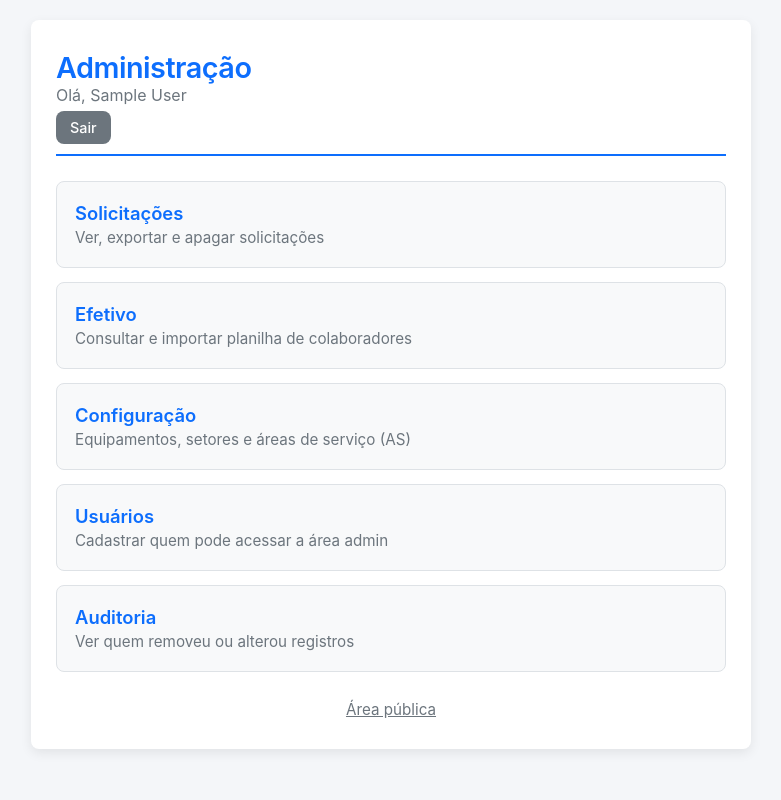
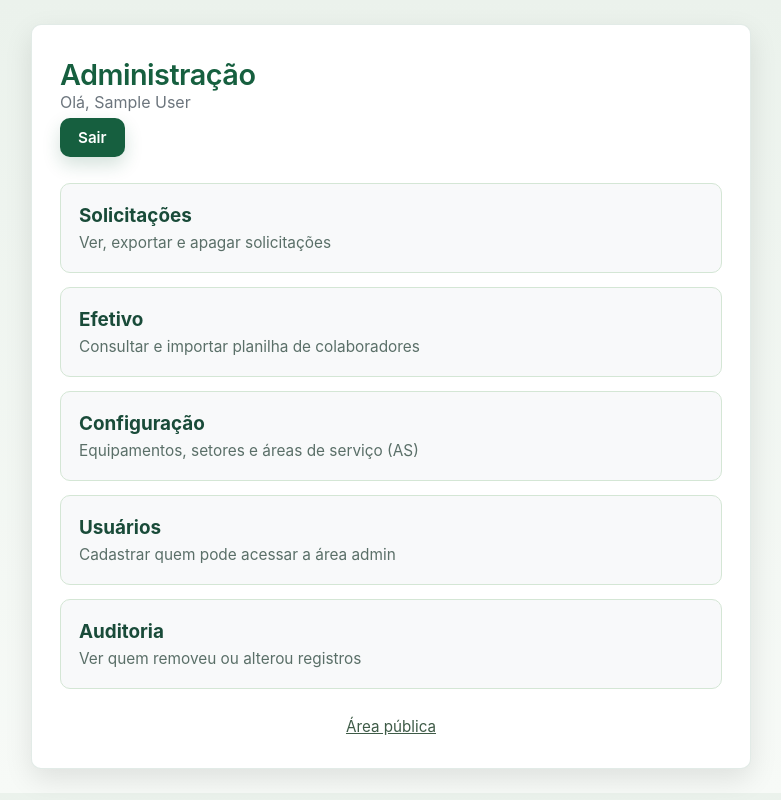
Before and after one commit to carloseduardo-code/gdhoraextra, a Flask app: page /admin in a window 1280 px wide. Shown: the whole page, without its empty margins (249-1030 px from the left). Run offline with Flask 3, Linux system fonts and the light colour scheme; the visitor is signed in with stand-in values (Sample User, id 1).

Commit message:
Update style.css

```diff
--- a/static/style.css
+++ b/static/style.css
@@ -1,9 +1,11 @@
 :root {
-    --primary: #0d6efd;
-    --primary-dark: #0b5ed7;
-    --border: #dee2e6;
-    --radius: 8px;
-    --shadow: 0 4px 12px rgba(0,0,0,0.08);
+    --primary: #165f3f;
+    --primary-dark: #0f4b33;
+    --primary-soft: #e8f4ea;
+    --border: #d4e6d5;
+    --surface: #f7faf7;
+    --radius: 10px;
+    --shadow: 0 10px 28px rgba(0,0,0,0.10);
 }
 
 * {
@@ -14,28 +16,59 @@
 
 body {
     font-family: -apple-system, BlinkMacSystemFont, 'Segoe UI', Roboto, Oxygen, Ubuntu, sans-serif;
-    background: #f4f6f9;
-    padding: 20px;
-    color: #212529;
+    background: linear-gradient(180deg, #ebf2ec 0%, #f7faf7 100%);
+    padding: 24px;
+    color: #25342f;
 }
 
 .container {
-    max-width: 800px;
+    max-width: 920px;
     margin: 0 auto;
-    background: #fff;
-    padding: 30px 25px;
+    background: #ffffff;
+    padding: 32px 28px;
     border-radius: var(--radius);
     box-shadow: var(--shadow);
+    border: 1px solid rgba(22, 95, 63, 0.12);
 }
 
-header {
-    margin-bottom: 25px;
-    border-bottom: 2px solid var(--primary);
-    padding-bottom: 10px;
+header,
+.page-header {
+    margin-bottom: 26px;
     display: flex;
     justify-content: space-between;
     align-items: center;
+    gap: 18px;
     flex-wrap: wrap;
+}
+
+.logo-brand {
+    display: flex;
+    align-items: center;
+    gap: 16px;
+}
+
+.logo-brand img {
+    height: 52px;
+    width: auto;
+}
+
+.logo-brand h1 {
+    font-size: 1.95rem;
+    margin: 0;
+    color: var(--primary);
+    letter-spacing: -0.5px;
+}
+
+.page-lead,
+.home-subtitle {
+    color: #495a50;
+    font-size: 1rem;
+    margin-top: 4px;
+}
+
+.page-header .btn-nav,
+header .btn-nav {
+    white-space: nowrap;
 }
 
 header h1 {
@@ -216,23 +250,33 @@ input[readonly] {
 }
 
 .menu-card:hover {
-    border-color: var(--primary);
-    background: #fff;
+    border-color: rgba(22, 95, 63, 0.28);
+    background: #fbfdf7;
     transform: translateY(-1px);
 }
 
 .menu-card-title {
     display: block;
-    font-size: 1.15rem;
-    font-weight: 600;
-    color: var(--primary);
-    margin-bottom: 4px;
+    font-size: 1.18rem;
+    font-weight: 700;
+    color: #194b39;
+    margin-bottom: 6px;
 }
 
 .menu-card-desc {
     display: block;
-    font-size: 0.95rem;
-    color: #6c757d;
+    font-size: 0.96rem;
+    color: #5a6f68;
+}
+
+.menu-card {
+    transition: transform 0.25s ease, box-shadow 0.25s ease, border-color 0.25s ease;
+}
+
+.menu-card:hover {
+    transform: translateY(-3px);
+    border-color: rgba(22, 95, 63, 0.24);
+    box-shadow: 0 12px 24px rgba(22, 95, 63, 0.10);
 }
 
 /* ---------- Navegação entre páginas ---------- */
@@ -265,23 +309,154 @@ input[readonly] {
 }
 
 .btn-nav {
-    display: inline-block;
-    padding: 8px 14px;
+    display: inline-flex;
+    align-items: center;
+    justify-content: center;
+    padding: 10px 18px;
     border-radius: var(--radius);
     text-decoration: none;
-    font-size: 0.9rem;
-    font-weight: 500;
+    font-size: 0.95rem;
+    font-weight: 600;
     color: #fff;
-    background: #6c757d;
+    background: var(--primary);
+    box-shadow: 0 8px 18px rgba(22, 95, 63, 0.18);
 }
 
 .btn-nav:hover {
-    background: #5a6268;
+    background: var(--primary-dark);
 }
 
 .container.wide {
-    max-width: 1000px;
+    max-width: 1080px;
 }
+
+.form-card {
+    background: #ffffff;
+    border: 1px solid rgba(22, 95, 63, 0.14);
+    border-radius: var(--radius);
+    margin-bottom: 22px;
+    box-shadow: 0 8px 18px rgba(22, 95, 63, 0.06);
+}
+
+.form-card-header {
+    padding: 18px 22px;
+    border-bottom: 1px solid #e7f0e7;
+    display: flex;
+    justify-content: space-between;
+    align-items: flex-start;
+    gap: 16px;
+}
+
+.form-card-header h2 {
+    margin: 0;
+    color: #1d4a39;
+}
+
+.form-card-header p {
+    margin: 6px 0 0;
+    color: #556b60;
+    font-size: 0.96rem;
+}
+
+.form-card-body {
+    padding: 18px 22px 22px;
+}
+
+.btn-add {
+    display: inline-flex;
+    align-items: center;
+    justify-content: center;
+    width: auto;
+    padding: 12px 18px;
+    border: 1px solid #cde2d6;
+    border-radius: var(--radius);
+    background: var(--primary-soft);
+    color: #155d36;
+    cursor: pointer;
+    transition: background 0.2s ease, transform 0.2s ease;
+}
+
+.btn-add:hover {
+    background: #dceeeb;
+    transform: translateY(-1px);
+}
+
+.searchable-select,
+.combobox {
+    position: relative;
+}
+
+.searchable-input,
+.combobox-input,
+.operador-busca,
+textarea {
+    width: 100%;
+    padding: 11px 14px;
+    border: 1px solid #c9d7cc;
+    border-radius: var(--radius);
+    font-size: 1rem;
+    background: #fafcf9;
+    transition: border-color 0.2s ease, box-shadow 0.2s ease;
+}
+
+.searchable-input:focus,
+.combobox-input:focus,
+.operador-busca:focus,
+textarea:focus {
+    outline: none;
+    border-color: var(--primary-dark);
+    box-shadow: 0 0 0 3px rgba(22, 95, 63, 0.12);
+}
+
+.searchable-list,
+.combobox-lista {
+    position: absolute;
+    top: 100%;
+    left: 0;
+    right: 0;
+    z-index: 12;
+    background: #ffffff;
+    border: 1px solid #c9d7cc;
+    border-top: none;
+    border-radius: 0 0 var(--radius) var(--radius);
+    box-shadow: 0 14px 28px rgba(22, 95, 63, 0.08);
+    max-height: 240px;
+    overflow-y: auto;
+}
+
+.searchable-item,
+.combobox-item {
+    display: block;
+    width: 100%;
+    padding: 11px 14px;
+    border: none;
+    text-align: left;
+    background: transparent;
+    color: #24382f;
+    cursor: pointer;
+}
+
+.searchable-item:hover,
+.combobox-item:hover {
+    background: #ecf7ed;
+}
+
+.status-msg {
+    margin: 16px 0;
+    padding: 12px 14px;
+    border-radius: var(--radius);
+}
+
+.status-msg.sucesso {
+    background: #d1e7dd;
+    color: #0f5132;
+}
+
+.status-msg.info {
+    background: #d4edda;
+    color: #0f5132;
+}
+
 
 .home-admin-link {
     margin-top: 28px;
@@ -290,7 +465,7 @@ input[readonly] {
 }
 
 .home-admin-link a {
-    color: #6c757d;
+    color: #3e5b47;
 }
 
 .erro-box {
```
Also changed, not shown: other parts of static/style.css (+14 -13 lines).
